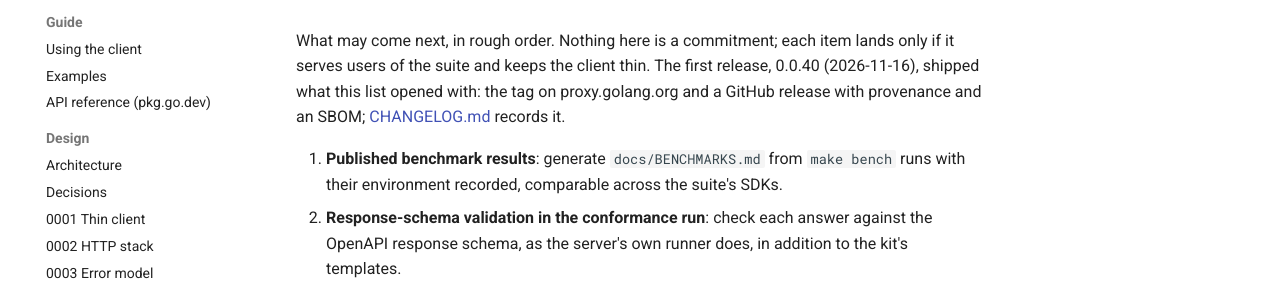
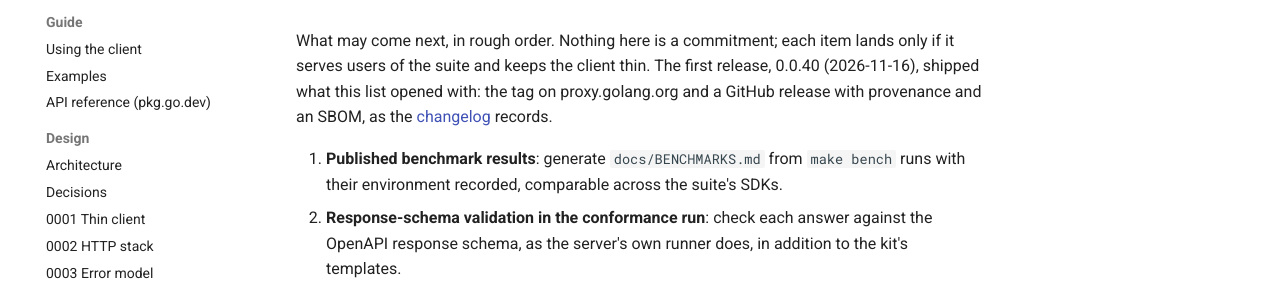
Before and after one commit to sebastienrousseau/crypto-service-sdk-go, an MkDocs documentation site: the page built from docs/ROADMAP.md, in a window 1280 px wide. Shown: the part 152-444 px from the top of the page. Built offline with MkDocs 1.6.1 and Material for MkDocs 9.7.7, drawn with Linux system fonts in a browser that asks for light colours; comment, search, counter and statistics services are not loaded.

Commit message:
docs: link the changelog inside the manual
mkdocs build --strict rejects ../CHANGELOG.md in docs/ROADMAP.md: the
target is outside the documentation tree. Link the manual's own
changelog page, project/changelog.md, which includes CHANGELOG.md.

---
THE ARCHITECT ᛫ Sebastien Rousseau ᛫ https://sebastienrousseau.com
THE ENGINE ᛞ EUXIS ᛫ Enterprise Unified Execution Intelligence System ᛫ https://euxis.co

Assisted-by: Claude Opus 5.5
Signed-off-by: Sebastien Rousseau <sebastienrousseau@users.noreply.github.com>

```diff
--- a/docs/ROADMAP.md
+++ b/docs/ROADMAP.md
@@ -6,7 +6,8 @@ What may come next, in rough order. Nothing here is a commitment; each
 item lands only if it serves users of the suite and keeps the client
 thin. The first release, 0.0.40 (2026-11-16), shipped what this list
 opened with: the tag on proxy.golang.org and a GitHub release with
-provenance and an SBOM; [CHANGELOG.md](../CHANGELOG.md) records it.
+provenance and an SBOM, as the [changelog](project/changelog.md)
+records.
 
 1. **Published benchmark results**: generate `docs/BENCHMARKS.md` from
    `make bench` runs with their environment recorded, comparable
```
